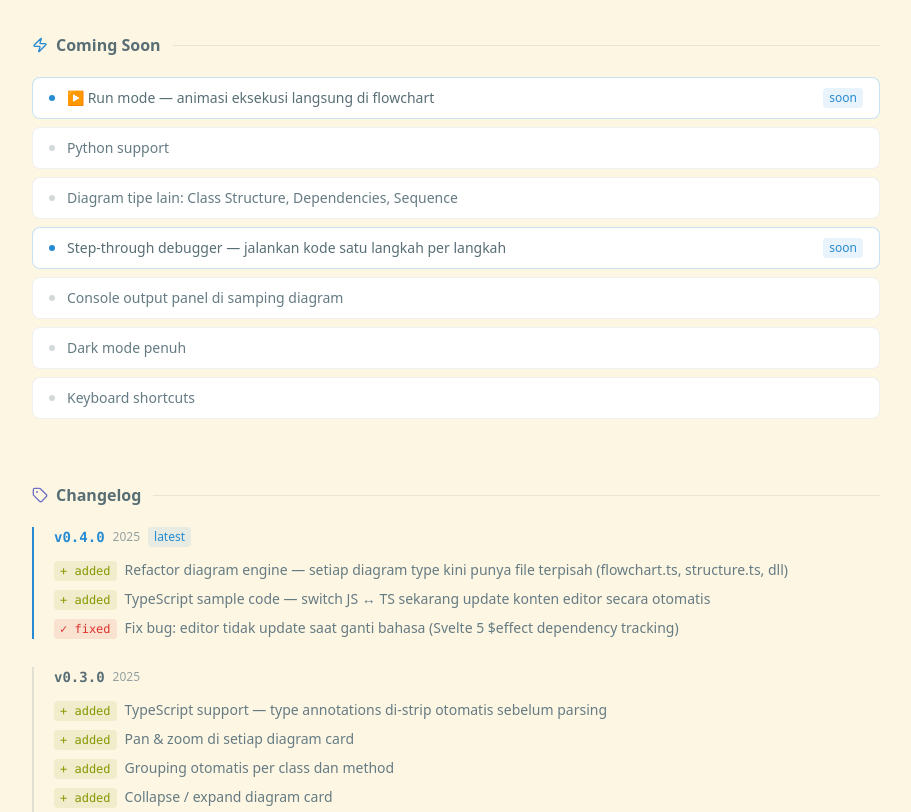
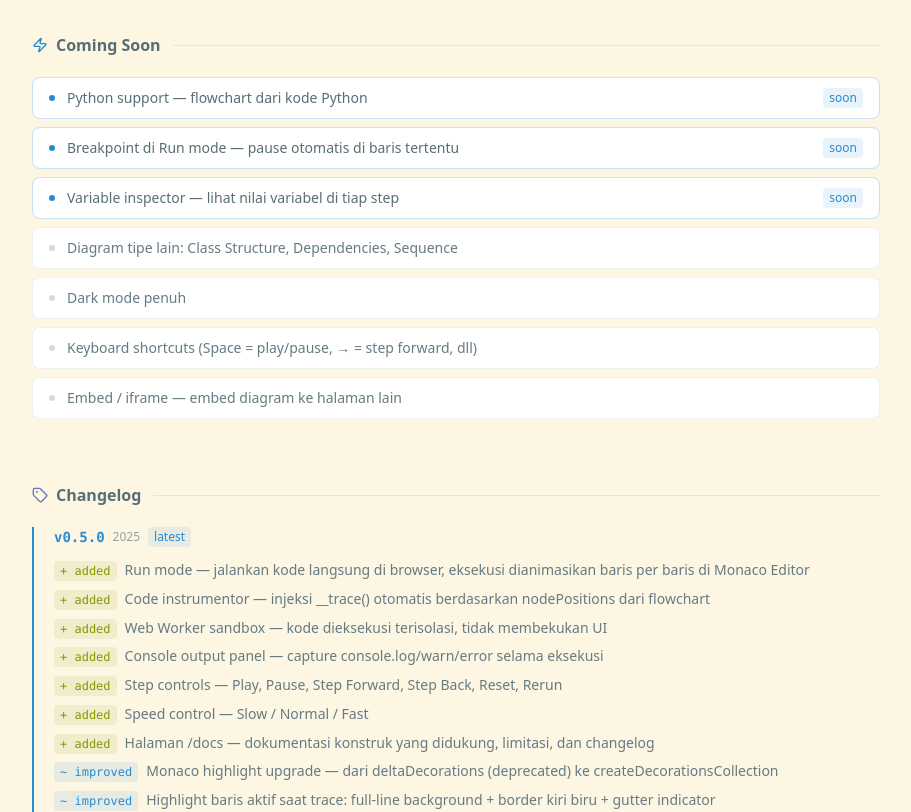
Before and after one commit to aufall02/ngecode-converter, a SvelteKit app: page /docs in a window 1280 px wide. Shown: the part 3280-4092 px from the top of the page, without its empty margins (184-1095 px from the left). Built offline with nearby package versions, Linux system fonts and the light colour scheme.

Commit message:
update changedlog

```diff
--- a/src/routes/docs/+page.svelte
+++ b/src/routes/docs/+page.svelte
@@ -18,6 +18,21 @@
     }
 
     const changelog: ChangelogEntry[] = [
+        {
+            version: "0.5.0",
+            date: "2025",
+            changes: [
+                { type: "added", text: "Run mode — jalankan kode langsung di browser, eksekusi dianimasikan baris per baris di Monaco Editor" },
+                { type: "added", text: "Code instrumentor — injeksi __trace() otomatis berdasarkan nodePositions dari flowchart" },
+                { type: "added", text: "Web Worker sandbox — kode dieksekusi terisolasi, tidak membekukan UI" },
+                { type: "added", text: "Console output panel — capture console.log/warn/error selama eksekusi" },
+                { type: "added", text: "Step controls — Play, Pause, Step Forward, Step Back, Reset, Rerun" },
+                { type: "added", text: "Speed control — Slow / Normal / Fast" },
+                { type: "added", text: "Halaman /docs — dokumentasi konstruk yang didukung, limitasi, dan changelog" },
+                { type: "improved", text: "Monaco highlight upgrade — dari deltaDecorations (deprecated) ke createDecorationsCollection" },
+                { type: "improved", text: "Highlight baris aktif saat trace: full-line background + border kiri biru + gutter indicator" },
+            ],
+        },
         {
             version: "0.4.0",
             date: "2025",
@@ -191,13 +206,13 @@
     ];
 
     const comingSoon = [
-        { text: "▶ Run mode — animasi eksekusi langsung di flowchart", hot: true },
-        { text: "Python support", hot: false },
+        { text: "Python support — flowchart dari kode Python", hot: true },
+        { text: "Breakpoint di Run mode — pause otomatis di baris tertentu", hot: true },
+        { text: "Variable inspector — lihat nilai variabel di tiap step", hot: true },
         { text: "Diagram tipe lain: Class Structure, Dependencies, Sequence", hot: false },
-        { text: "Step-through debugger — jalankan kode satu langkah per langkah", hot: true },
-        { text: "Console output panel di samping diagram", hot: false },
         { text: "Dark mode penuh", hot: false },
-        { text: "Keyboard shortcuts", hot: false },
+        { text: "Keyboard shortcuts (Space = play/pause, → = step forward, dll)", hot: false },
+        { text: "Embed / iframe — embed diagram ke halaman lain", hot: false },
     ];
 </script>
 
```
